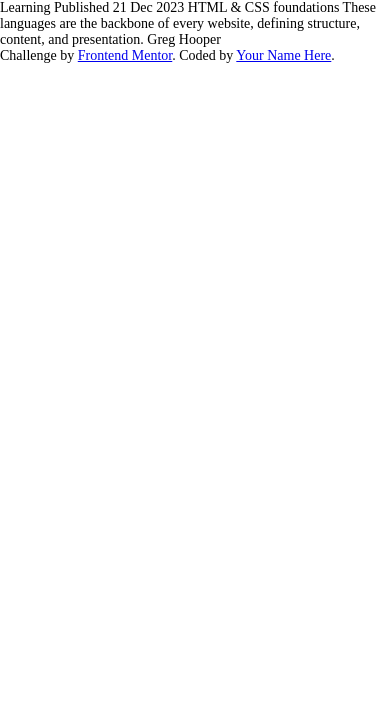
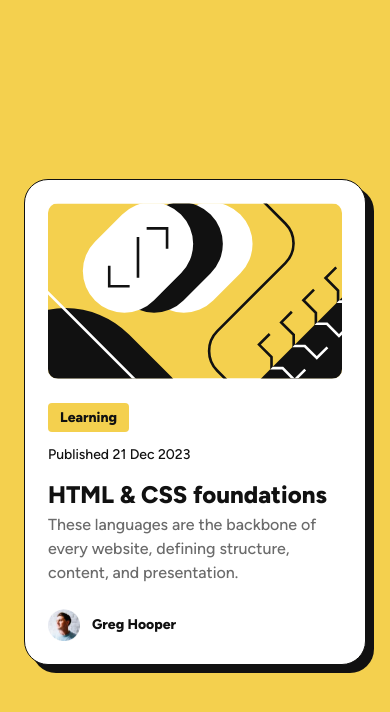
Before and after one commit to niezgoda-piotr/Frontend-Mentor---blog-preview-card, a website built with Vite: page index.html in a window 390 px wide. Built offline with nearby package versions, Linux system fonts and the light colour scheme.

Commit message:
Finish mobile layout

```diff
--- a/css/style.css
+++ b/css/style.css
@@ -27,12 +27,16 @@
     --color-grey-500: #6B6B6B;
     --color-white: #FFFFFF;
 
-    --spacing-50: 0.285714286rem;
-    --spacing-100: 0.571428571rem;
-    --spacing-150: 0.857142857rem;
-    --spacing-300: 1.714285714rem;
+    --spacing-50: 0.285714286rem;   /*   4px  */
+    --spacing-100: 0.571428571rem;  /*   8px  */
+    --spacing-150: 0.857142857rem;  /*  12px  */
+    --spacing-300-mod: 1.642857143rem;  /*  23px  */
+    --spacing-300: 1.714285714rem;  /*  24px  */
+
+    --corner-radius-50: 0.285714286rem;     /*  4px  */
+    --corner-radius-100: 0.714285714rem;    /*  10px  */
+    --corner-radius-200: 1.714285714rem;    /*  20px  */
 }
-
 
 /* Reset */
 *,
@@ -46,5 +50,91 @@ figure, blockquote, dl, dd {
     margin: 0;
     padding: 0;
 }
+/* *** */
 
-/* *** */
+body {
+    font-family: 'Figtree', monospace;
+
+    display: grid;
+    justify-content: center;
+    align-items: center;
+    height: 100vh;
+
+    background-color: var(--color-yellow);
+    padding: var(--spacing-300);
+ }
+
+main {
+    display: grid;
+    grid-template-columns: 1fr;
+    gap: var(--spacing-300);
+    max-width: 26.785714286rem; /* 375px */
+    border: 1px solid var(--color-grey-950);
+    background-color: var(--color-white);
+    border-radius: var(--corner-radius-200);
+    padding: var(--spacing-300-mod);
+    box-shadow: var(--spacing-100) var(--spacing-100) 0 var(--color-grey-950);
+}
+
+main img {
+    display: block;
+    width: 100%;
+    border-radius: var(--corner-radius-100);
+}
+
+article {
+    display: grid;
+    grid-template-columns: 1fr;
+    justify-items: start;
+    gap: var(--spacing-150);
+}
+
+.tags {
+    font-weight: var(--text-preset-3-bold--weight);
+    line-height: var(--text-preset-3-bold--line-height);
+    color: var(--color-grey-950);
+    padding: var(--spacing-50) var(--spacing-150) var(--spacing-50) var(--spacing-150);
+    border-radius: var(--corner-radius-50);
+    background-color: var(--color-yellow);
+}
+
+.date {
+    font-weight: var(--text-preset-3-medium--weight);
+    line-height: var(--text-preset-3-medium--line-height);
+    color: var(--color-grey-950);
+}
+
+.content h1 {
+    font-size: var(--text-preset-1--size);
+    font-weight: var(--text-preset-1--weight);
+    line-height: var(--text-preset-1--line-height);
+    color: var(--color-grey-950);
+}
+
+.content p {
+    font-size: var(--text-preset-2--size);
+    font-weight: var(--text-preset-2--weight);
+    line-height: var(--text-preset-2--line-height);
+    color: var(--color-grey-500);
+}
+
+.author {
+    display: flex;
+    justify-content: flex-start;
+    gap: var(--spacing-150);
+}
+
+.author__avatar img {
+    display: block;
+    width: 2.285714286rem;  /*  32px  */
+}
+
+.author__name {
+    font-weight: var(--text-preset-3-bold--weight);
+    line-height: var(--text-preset-3-bold--line-height);
+    color: var(--color-grey-950);
+
+    display: grid;
+    justify-items: center;
+    align-items: center;
+}
--- a/index.html
+++ b/index.html
@@ -10,20 +10,36 @@
     <title>Frontend Mentor | Blog preview card</title>
 </head>
 <body>
-
-    Learning
-
-    Published 21 Dec 2023
-
-    HTML & CSS foundations
-
-    These languages are the backbone of every website, defining structure, content, and presentation.
-
-    Greg Hooper
-
-    <div class="attribution">
-        Challenge by <a href="https://www.frontendmentor.io?ref=challenge" target="_blank">Frontend Mentor</a>.
-        Coded by <a href="#">Your Name Here</a>.
-    </div>
+    <main>
+        <picture>
+            <source srcset="./images/illustration-article.svg" type="image/svg+xml" width="375px">
+            <img src="./images/illustration-article.svg" alt="illustration for article">
+        </picture>
+        <article>
+            <section class="tags">
+                Learning
+            </section>
+            <time class="date">
+                Published 21 Dec 2023
+            </time>
+            <section class="content">
+                <h1>
+                    HTML & CSS foundations
+                </h1>
+                <p>
+                    These languages are the backbone of every website,
+                    defining structure, content, and presentation.
+                </p>
+            </section>
+        </article>
+        <footer class="author">
+            <span class="author__avatar">
+                <img src="./images/image-avatar.webp" alt="Author's picture">
+            </span>
+            <span class="author__name">
+                Greg Hooper
+            </span>
+        </footer>
+    </main>
 </body>
 </html>
```
